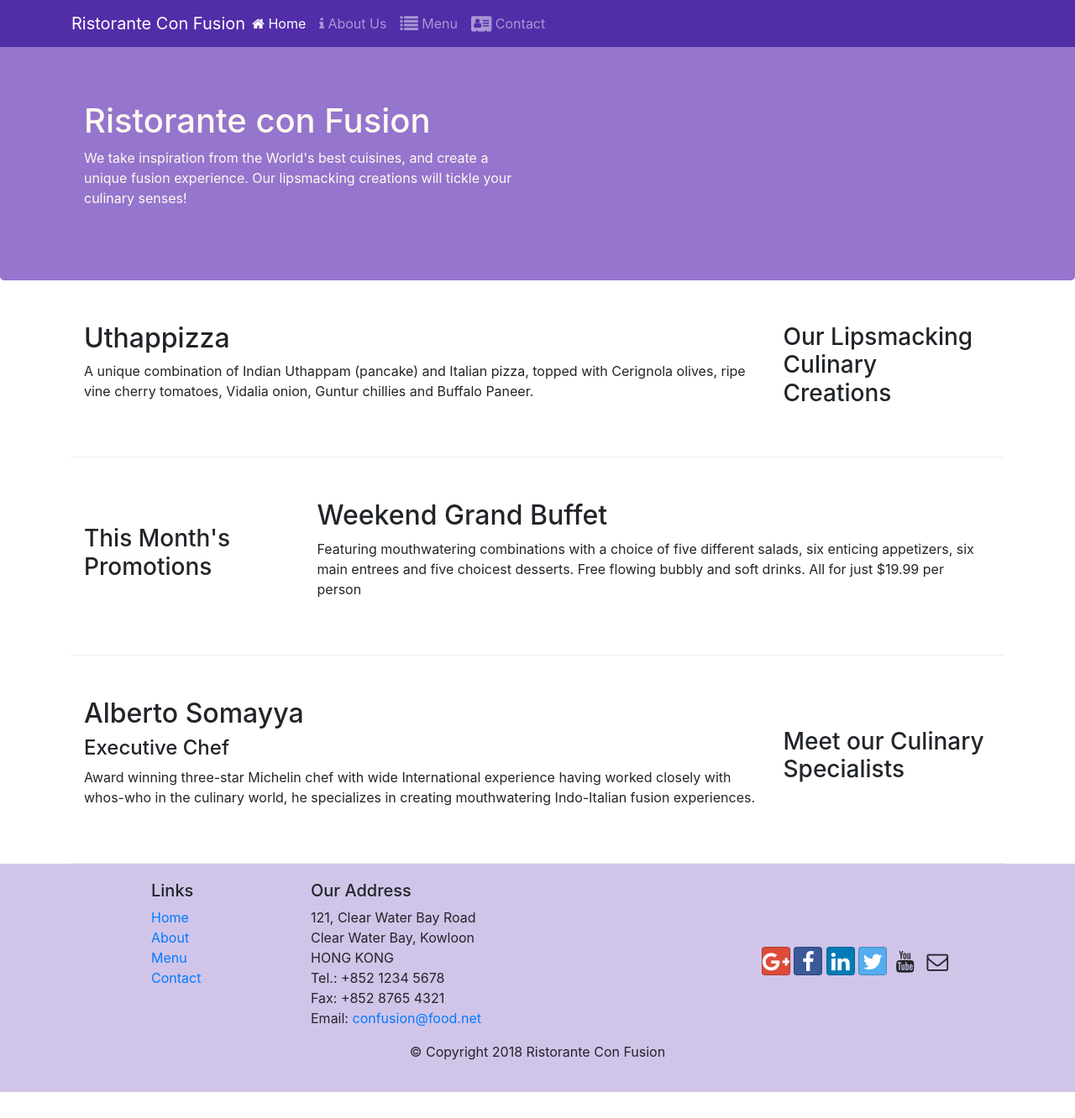
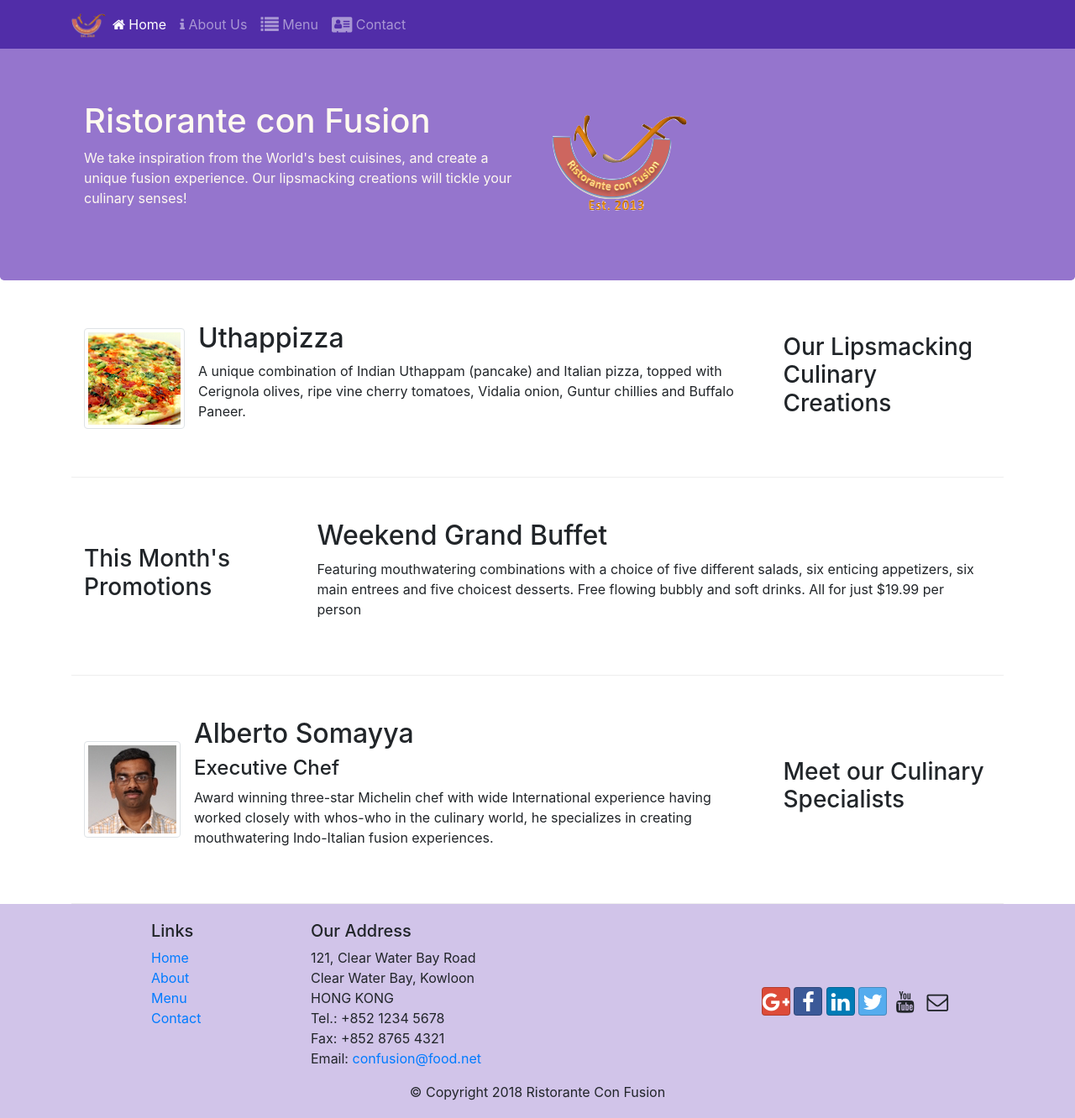
Before and after one commit to ArmaanSheikh/-Front-End-Web-UI-Frameworks-and-Tools-Bootstrap-4-Week-2, a website: page index.html in a window 1280 px wide. Shown: the whole page at 84% size. Before the commit the page ends 1301 px from the top, so only its background shows below. Drawn offline with nearby package versions, Linux system fonts and the light colour scheme.

Commit message:
Media Image

```diff
--- a/index.html
+++ b/index.html
@@ -22,7 +22,7 @@
             <button class="navbar-toggler" type="button" data-toggle="collapse" data-target="#Navbar">
                 <span class="navbar-toggler-icon"></span>
             </button>
-            <a href="/" class="navbar-brand mr-auto">Ristorante Con Fusion</a>
+            <a href="/" class="navbar-brand mr-auto"><img src="img/logo.png" height="30" width="41"></a>
             <div class="collapse navbar-collapse" id="Navbar">
                 <ul class="navbar-nav mr-auto">
                     <li class="nav-item"><a class="nav-link active" href="/"><span class="fa fa-home fl-lg"></span> Home</a></li>
@@ -41,7 +41,8 @@
                     <h1>Ristorante con Fusion</h1>
                     <p>We take inspiration from the World's best cuisines, and create a unique fusion experience. Our lipsmacking creations will tickle your culinary senses!</p>
                 </div>
-                <div class="col-12 col-sm">
+                <div class="col-12 col-sm align-self-center">
+                    <img src="img/logo.png" class="img-fluid">
                 </div>
             </div>
         </div>
@@ -53,8 +54,13 @@
                 <h3>Our Lipsmacking Culinary Creations</h3>
             </div>
             <div class="col-12 col-sm order-sm-first col-md">
-                <h2>Uthappizza</h2>
-                <p>A unique combination of Indian Uthappam (pancake) and Italian pizza, topped with Cerignola olives, ripe vine cherry tomatoes, Vidalia onion, Guntur chillies and Buffalo Paneer.</p>
+                <div class="media">
+                    <img class="d-flex mr-3 img-thumbnail align-self-center" src="img/uthappizza.png" alt="uthappizza">
+                    <div class="media-body">
+                        <h2 class="mt-0">Uthappizza</h2>
+                        <p>A unique combination of Indian Uthappam (pancake) and Italian pizza, topped with Cerignola olives, ripe vine cherry tomatoes, Vidalia onion, Guntur chillies and Buffalo Paneer.</p>
+                    </div>
+                </div>
             </div>
         </div>
 
@@ -74,9 +80,14 @@
                 <h3>Meet our Culinary Specialists</h3>
             </div>
             <div class="col-12 col-sm order-sm-first col-md">
-                <h2>Alberto Somayya</h2>
-                <h4>Executive Chef</h4>
-                <p>Award winning three-star Michelin chef with wide International experience having worked closely with whos-who in the culinary world, he specializes in creating mouthwatering Indo-Italian fusion experiences. </p>
+                <div class="media">
+                    <img class="d-flex mr-3 img-thumbnail align-self-center" src="img/alberto.png" alt="alberto">
+                    <div class="media-body">
+                        <h2 class="mt-0">Alberto Somayya</h2>
+                        <h4>Executive Chef</h4>
+                        <p>Award winning three-star Michelin chef with wide International experience having worked closely with whos-who in the culinary world, he specializes in creating mouthwatering Indo-Italian fusion experiences. </p>
+                    </div>
+                </div>
             </div>
         </div>
     </div>
```
Also changed, not shown: aboutus.html (+3 -3 lines), contactus.html (+3 -2 lines), img/alberto.png (added), img/buffet.png (added), img/logo.png (added), img/uthappizza.png (added), 1 other file.
